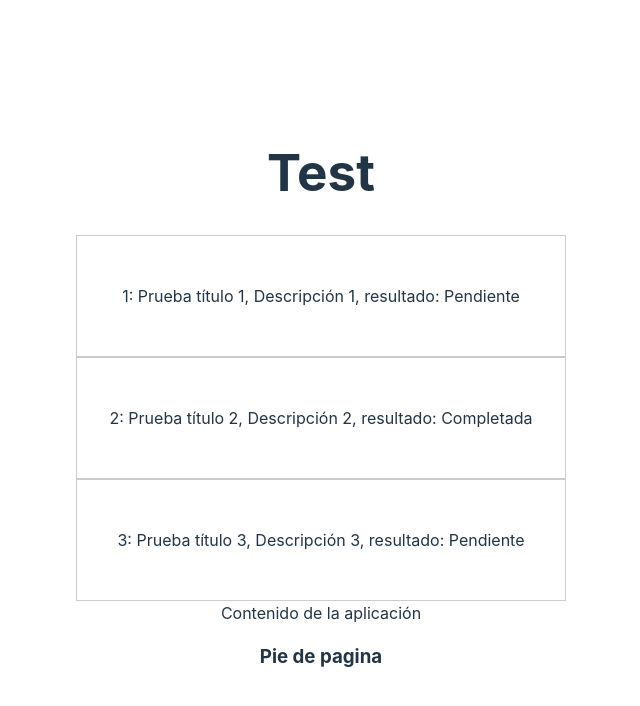
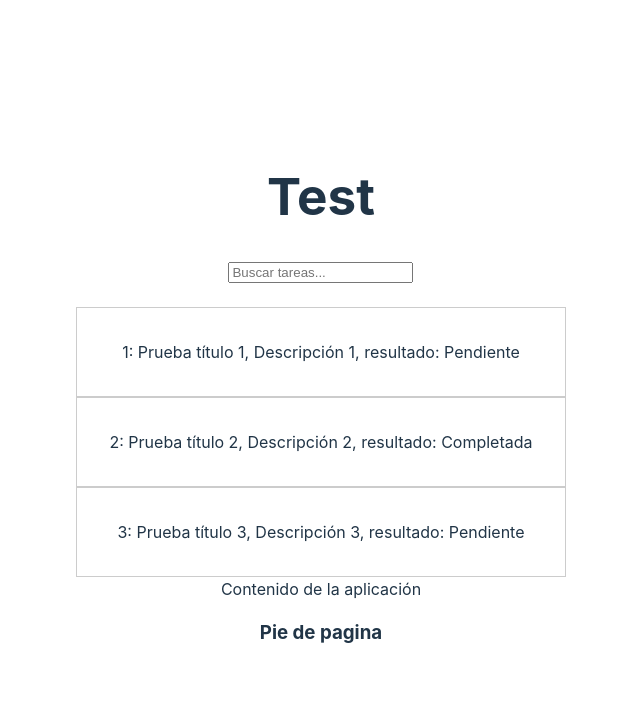
Before and after one commit to dlarreagoni/react-101-dlarrea, a React (Vite) app: page / in a window 1280 px wide. Shown: the top 706 px of the page, without its empty margins (319-959 px from the left). Built offline with nearby package versions, Linux system fonts and the light colour scheme.

Commit message:
Hacemos un buscados de la lista

```diff
--- a/src/App.tsx
+++ b/src/App.tsx
@@ -1,6 +1,8 @@
+import { useState } from 'react'
 import './App.css'
 import Layout from './components/Layout/Layout'
-import TaskCard from './components/Layout/TaskCard'
+import SearchBar from './components/Search/Search'
+import TaskCard from './components/TaskCard/TaskCard'
 import { Task } from './types'
 
 function App() {
@@ -10,9 +12,20 @@ function App() {
     { id: 3, title: 'Prueba título 3', description: 'Descripción 3', completed: false },
   ]
 
+  const [searchText, setSearchText] = useState('')
+
+  const filteredTodos = todosList.filter(
+    (todo) =>
+      todo.title.toLowerCase().includes(searchText.toLowerCase()) ||
+      todo.description.toLowerCase().includes(searchText.toLowerCase()),
+  )
+
   return (
     <Layout>
-      {todosList.map((todo) => (
+      <SearchBar searchText={searchText} setSearchText={setSearchText} />
+      <br />
+      <br />
+      {filteredTodos.map((todo) => (
         <TaskCard key={todo.id} task={todo} />
       ))}
       <div>Contenido de la aplicación</div>
--- /dev/null
+++ b/src/components/Search/Search.tsx
@@ -0,0 +1,17 @@
+import { FC } from 'react'
+
+const SearchBar: FC<{ searchText: string; setSearchText: (text: string) => void }> = ({
+  searchText,
+  setSearchText,
+}) => {
+  return (
+    <input
+      type="text"
+      placeholder="Buscar tareas..."
+      value={searchText}
+      onChange={(e) => setSearchText(e.target.value)}
+    />
+  )
+}
+
+export default SearchBar
--- a/src/components/Layout/TaskCard.tsx
+++ b/src/components/TaskCard/TaskCard.tsx
@@ -8,9 +8,9 @@ interface TaskCardProps {
 const TaskCard: FC<TaskCardProps> = ({ task }) => {
   return (
     <div className="card">
-      <p>
+      <>
         {task.id}: {task.title}, {task.description}, resultado: {task.completed ? 'Completada' : 'Pendiente'}
-      </p>
+      </>
     </div>
   )
 }
```
Also changed, not shown: src/components/TaskCard/TaskList.tsx (added, +19 -0 lines).
